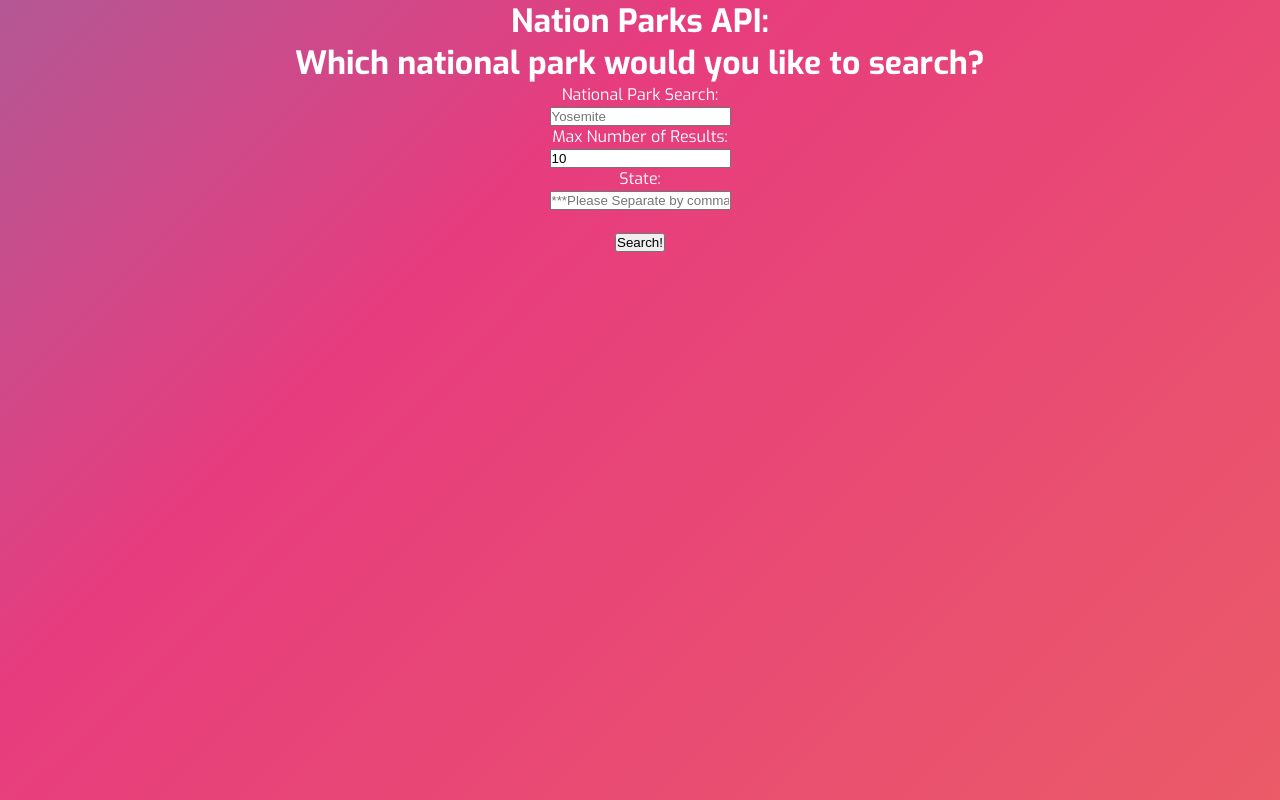
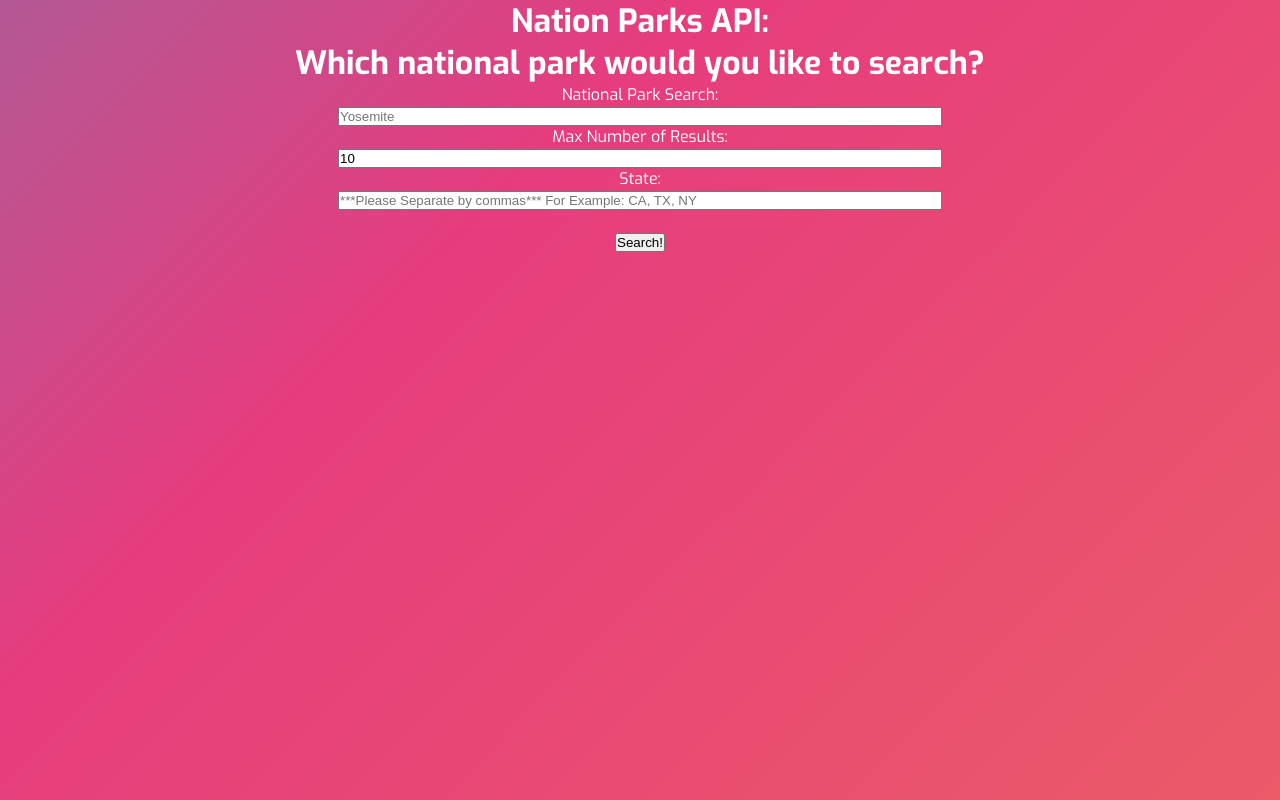
Before and after one commit to Robert-Vaccaro/NPS-API, a plain HTML site: page index.html in a window 1280 px wide. Drawn offline with nearby package versions, Linux system fonts and the light colour scheme.

Commit message:
updated input's width

```diff
--- a/index.css
+++ b/index.css
@@ -19,9 +19,21 @@ body{
 h1{
   text-align:center;
 }
-.container{
 
+input{
+  max-width:80%;
 }
+.numSearch{
+  width:600px;
+}
+.parkSearch{
+  width:600px;
+}
+
+.stateSearch{
+  width:600px;
+}
+
 form{
     text-align:center;
 }
```
